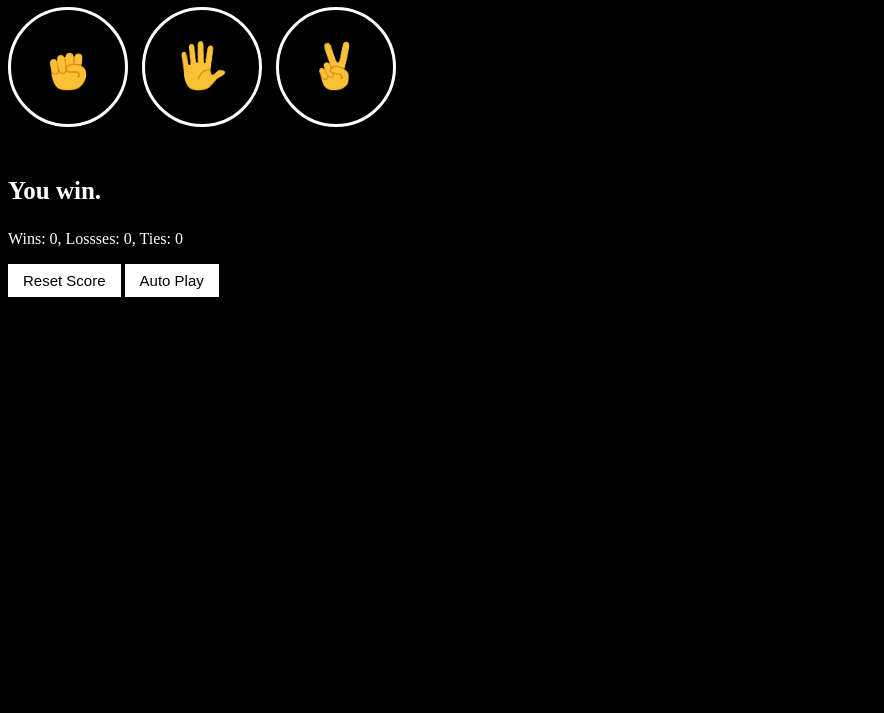
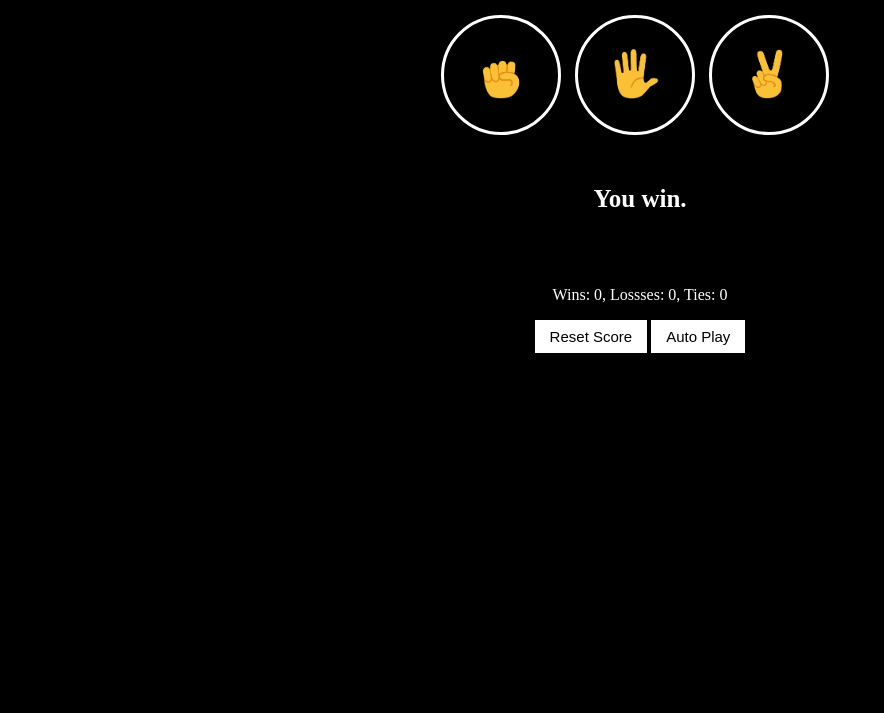
Before and after one commit to JHuang19960705/Game-js-chellenge, a plain HTML site: page RPS/index.html in a window 1280 px wide. Shown: the part 87-800 px from the top of the page, without its empty margins (0-884 px from the left). Drawn offline with Linux system fonts and the light colour scheme.

Commit message:
CSS置中

```diff
--- a/RPS/index.html
+++ b/RPS/index.html
@@ -12,6 +12,7 @@
 
    <p class="title">Rock Paper Scissors</p>
 
+   <div>
       <button onclick="
          playGame('Rock');
       " class="move-button"><img src="img/rock-emoji.png" alt="" class="move-icon"></button>
@@ -21,13 +22,13 @@
       <button onclick="
          playGame('Scissors');
       " class="move-button"><img src="img/scissors-emoji.png" alt="" class="move-icon"></button>
-
+   </div>
 
    <p class="js-result result">You win.</p>
    <p class="js-move"></p>
    <p class="js-score"></p>
 
-
+   <div>
       <button onclick="
       score.wins = 0;
       score.losses = 0;
@@ -40,7 +41,7 @@
       <button class="auto-play-button" onclick="
       autoPlay();
     ">Auto Play</button>
-
+   </div>
 
    <script src="js/RPS.js"></script>
 
--- a/RPS/style/RPS.css
+++ b/RPS/style/RPS.css
@@ -2,6 +2,10 @@ body {
   background: black;
   color: white;
   font-style: Arial;
+  display: flex;
+  flex-direction: column;
+  align-items: center;
+
 }
 
 .title {
```
Lines whose indentation alone changed are shown as unchanged.
